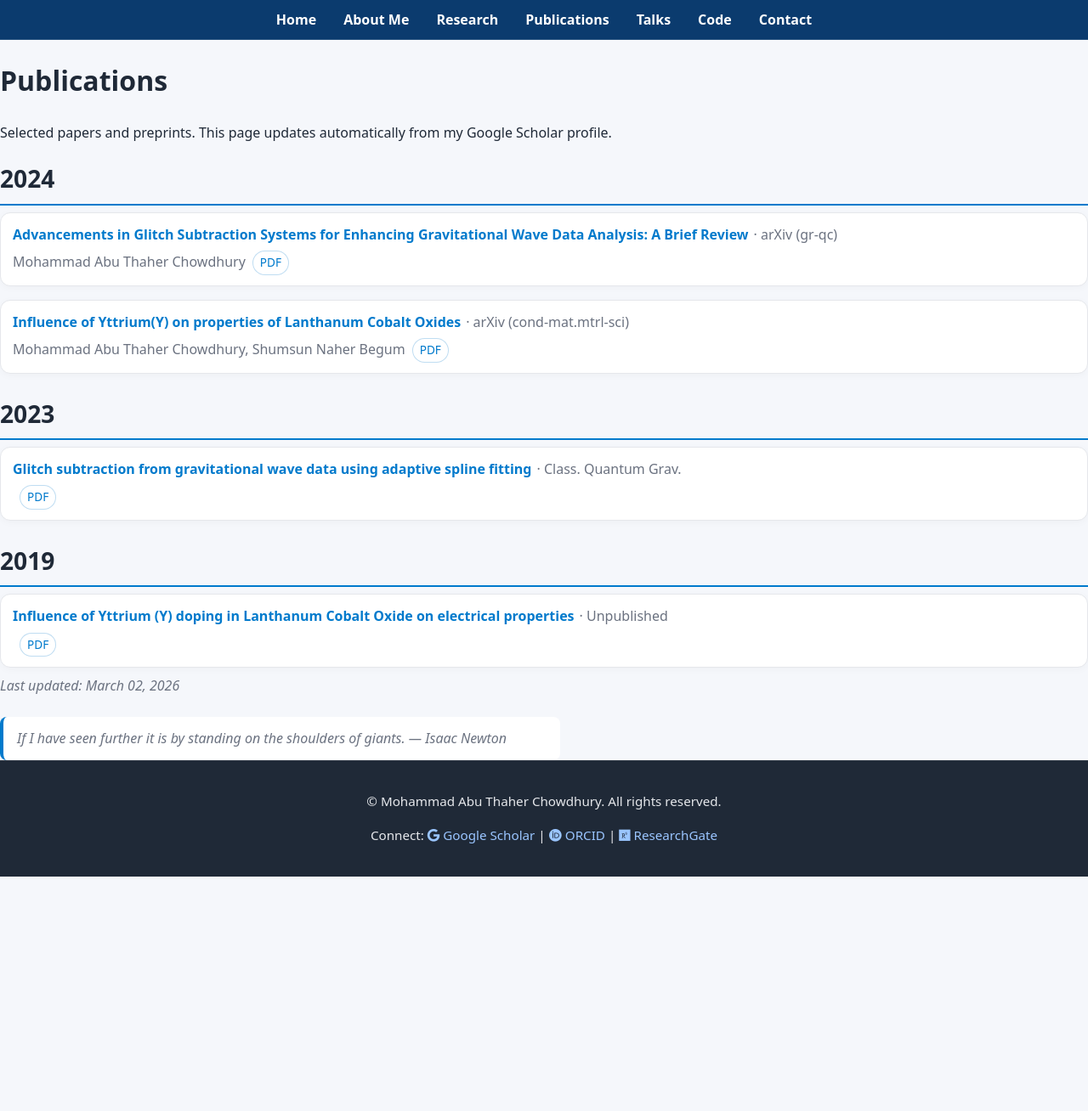
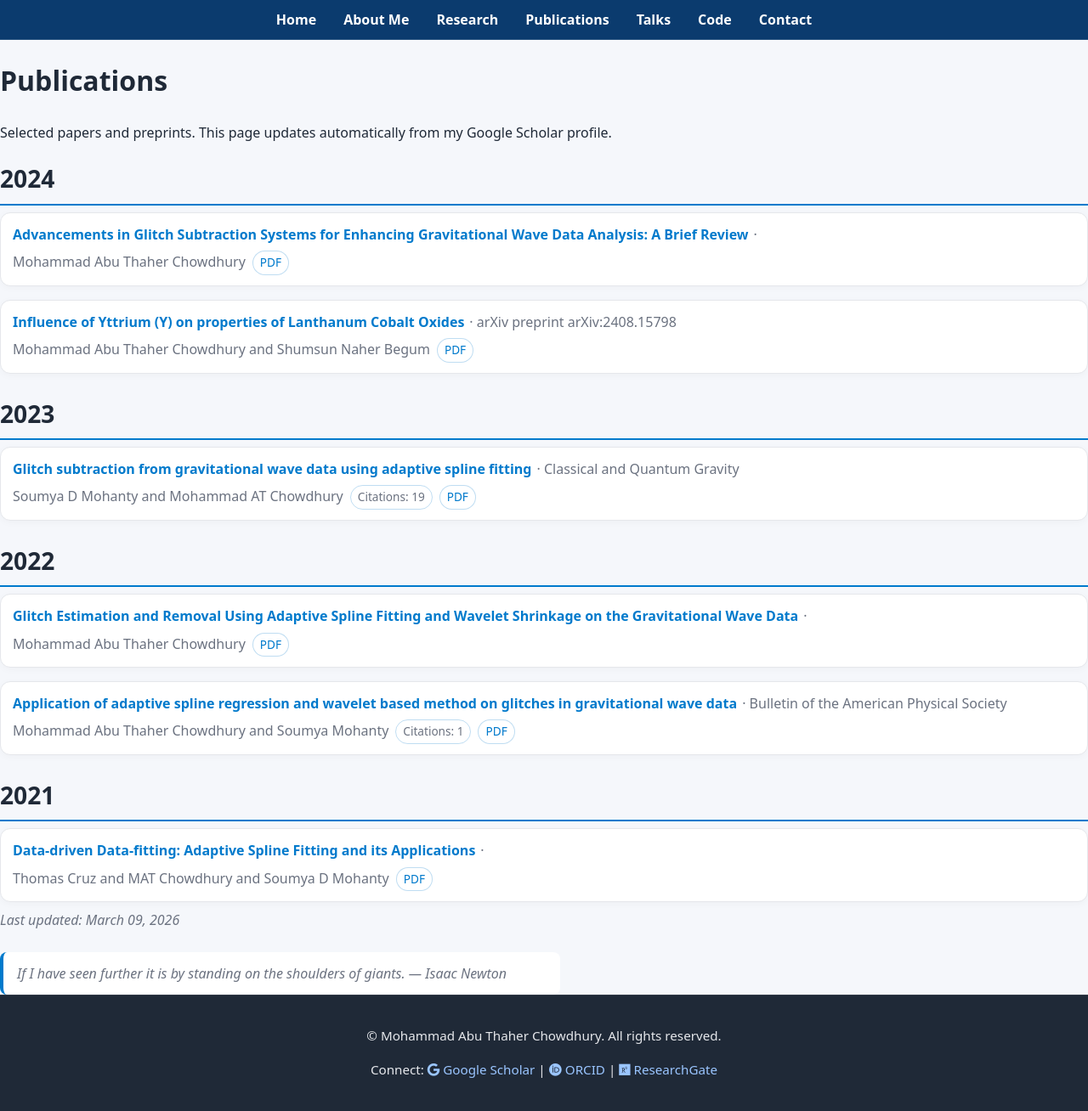
Before and after one commit to matc-thaher/website, a Jekyll site: the page built from publications.md, in a window 1280 px wide and 1308 px high. Shown: the whole window at 85% size. Built offline with Jekyll 4.4.1, drawn with Linux system fonts in a browser that asks for light colours.

Commit message:
chore: update publications from Google Scholar

```diff
--- a/_data/scholar.json
+++ b/_data/scholar.json
@@ -1,59 +1,59 @@
 {
-  "updated": "2026-03-02T05:29:55.724292Z",
+  "updated": "2026-03-09T04:50:02.503985Z",
   "publications": [
     {
-      "title": "Influence of Yttrium(Y) on properties of Lanthanum Cobalt Oxides",
-      "authors": "Mohammad Abu Thaher Chowdhury, Shumsun Naher Begum",
+      "title": "Glitch subtraction from gravitational wave data using adaptive spline fitting",
+      "authors": "Soumya D Mohanty and Mohammad AT Chowdhury",
+      "year": 2023,
+      "venue": "Classical and Quantum Gravity",
+      "url": "https://iopscience.iop.org/article/10.1088/1361-6382/acd0fe/meta",
+      "pdf_url": "",
+      "citations": 19
+    },
+    {
+      "title": "Application of adaptive spline regression and wavelet based method on glitches in gravitational wave data",
+      "authors": "Mohammad Abu Thaher Chowdhury and Soumya Mohanty",
+      "year": 2022,
+      "venue": "Bulletin of the American Physical Society",
+      "url": "https://meetings.aps.org/Meeting/TSF22/Session/F05.5",
+      "pdf_url": "",
+      "citations": 1
+    },
+    {
+      "title": "Influence of Yttrium (Y) on properties of Lanthanum Cobalt Oxides",
+      "authors": "Mohammad Abu Thaher Chowdhury and Shumsun Naher Begum",
       "year": 2024,
-      "venue": "arXiv (cond-mat.mtrl-sci)",
-      "url": "https://arxiv.org/abs/2408.15798v1",
-      "pdf_url": "https://arxiv.org/pdf/2408.15798v1",
-      "doi": "",
-      "citations": 0,
-      "source": [
-        "arxiv"
-      ]
+      "venue": "arXiv preprint arXiv:2408.15798",
+      "url": "https://arxiv.org/abs/2408.15798",
+      "pdf_url": "",
+      "citations": 0
     },
     {
       "title": "Advancements in Glitch Subtraction Systems for Enhancing Gravitational Wave Data Analysis: A Brief Review",
       "authors": "Mohammad Abu Thaher Chowdhury",
       "year": 2024,
-      "venue": "arXiv (gr-qc)",
-      "url": "https://arxiv.org/abs/2406.01318v1",
-      "pdf_url": "https://arxiv.org/pdf/2406.01318v1",
-      "doi": "10.48550/ARXIV.2406.01318",
-      "citations": 0,
-      "source": [
-        "arxiv",
-        "orcid"
-      ]
+      "venue": "",
+      "url": "https://arxiv.org/abs/2406.01318",
+      "pdf_url": "",
+      "citations": 0
     },
     {
-      "title": "Glitch subtraction from gravitational wave data using adaptive spline fitting",
-      "authors": "",
-      "year": 2023,
-      "venue": "Class. Quantum Grav.",
-      "url": "https://doi.org/10.1088/1361-6382/acd0fe",
+      "title": "Glitch Estimation and Removal Using Adaptive Spline Fitting and Wavelet Shrinkage on the Gravitational Wave Data",
+      "authors": "Mohammad Abu Thaher Chowdhury",
+      "year": 2022,
+      "venue": "",
+      "url": "https://search.proquest.com/openview/7f68a2c9fc2972f4eb08e0d1a8fcbd2e/1?pq-origsite=gscholar&cbl=18750&diss=y",
       "pdf_url": "",
-      "doi": "10.1088/1361-6382/acd0fe",
-      "citations": 0,
-      "source": [
-        "crossref",
-        "orcid"
-      ]
+      "citations": 0
     },
     {
-      "title": "Influence of Yttrium (Y) doping in Lanthanum Cobalt Oxide on electrical properties",
-      "authors": "",
-      "year": 2019,
-      "venue": "Unpublished",
-      "url": "https://rgdoi.net/10.13140/RG.2.2.31831.07841",
+      "title": "Data-driven Data-fitting: Adaptive Spline Fitting and its Applications",
+      "authors": "Thomas Cruz and MAT Chowdhury and Soumya D Mohanty",
+      "year": 2021,
+      "venue": "",
+      "url": "https://repositories.lib.utexas.edu/items/fd04b32c-04dd-4d45-ad74-d6f5b4f2b174",
       "pdf_url": "",
-      "doi": "10.13140/RG.2.2.31831.07841",
-      "citations": 0,
-      "source": [
-        "orcid"
-      ]
+      "citations": 0
     }
   ]
 }
```
